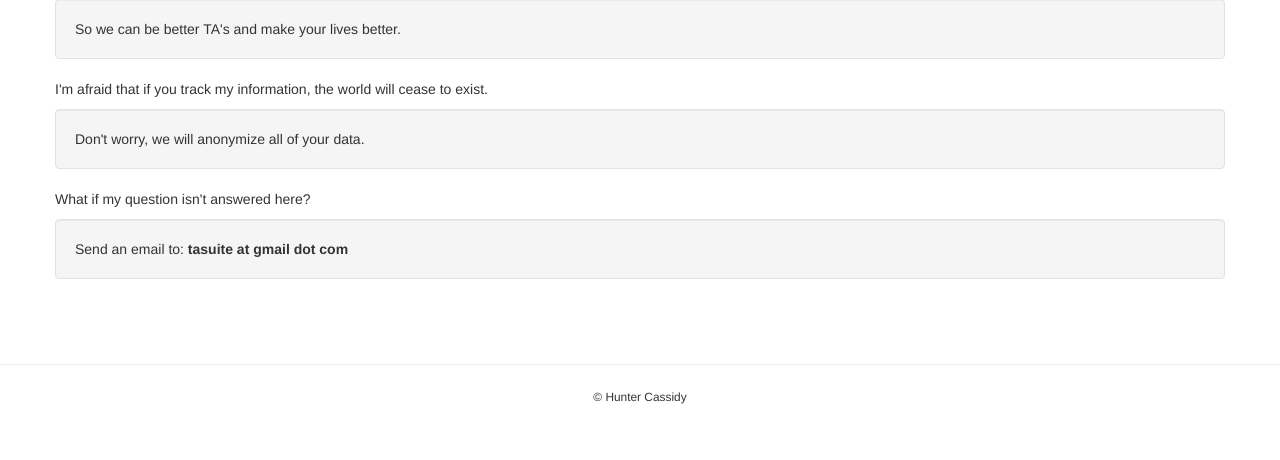
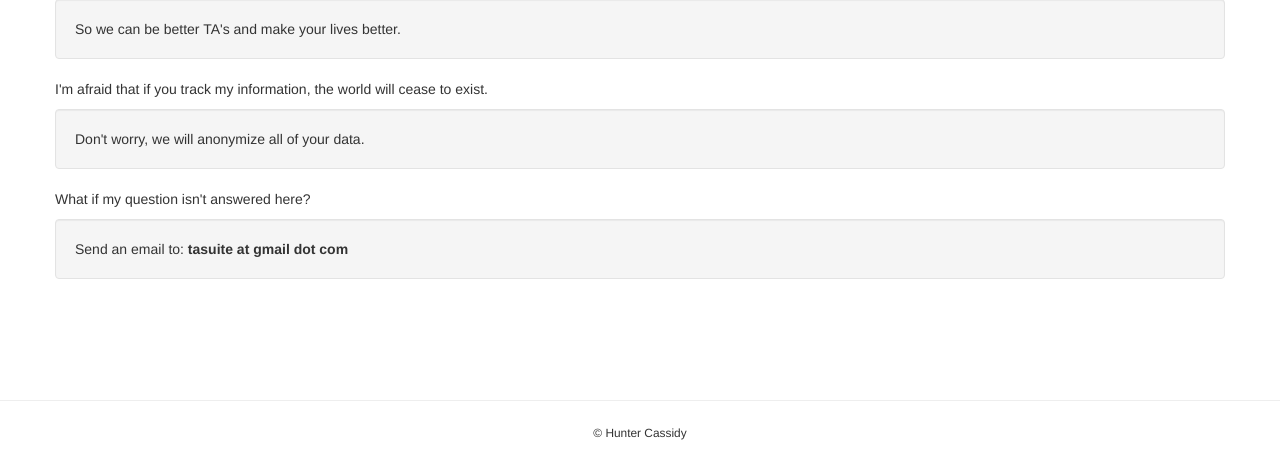
Before and after one commit to hunterc/oh, a PHP site: page /terms.html in a window 1280 px wide. Shown: the part 376-836 px from the top of the page. Before the commit the page ends 780 px from the top, so only its background shows below. Run offline with PHP 8.4, Linux system fonts and the light colour scheme.

Commit message:
kindof fixed footer

```diff
--- a/css/style.css
+++ b/css/style.css
@@ -34,9 +34,11 @@ section {
 
 footer {
 	display: block;
-	position: absolute;
+	clear: both;
+	position: relative;
     bottom: 0;
     width: 100%;
+    margin-top: 80px;
     height: 80px;
     padding-top: 1px;
 }
--- a/index.php
+++ b/index.php
@@ -73,7 +73,7 @@
 			<div class="navbar-inner">
 				<div class="container">
 
-					<a style="color: white" class="brand">Office Hours</a>
+					<a style="color: white" class="brand" href="#">Office Hours</a>
 					<ul class="nav pull-right">
 						<li>
 							<button class="btn">
--- a/terms.html
+++ b/terms.html
@@ -36,7 +36,7 @@
 			<div class="navbar-inner">
 				<div class="container">
 
-					<a style="color: white" class="brand">Office Hours</a>
+					<a style="color: white" class="brand" href="index.php">Office Hours</a>
 
 				</div>
 			</div>
```
